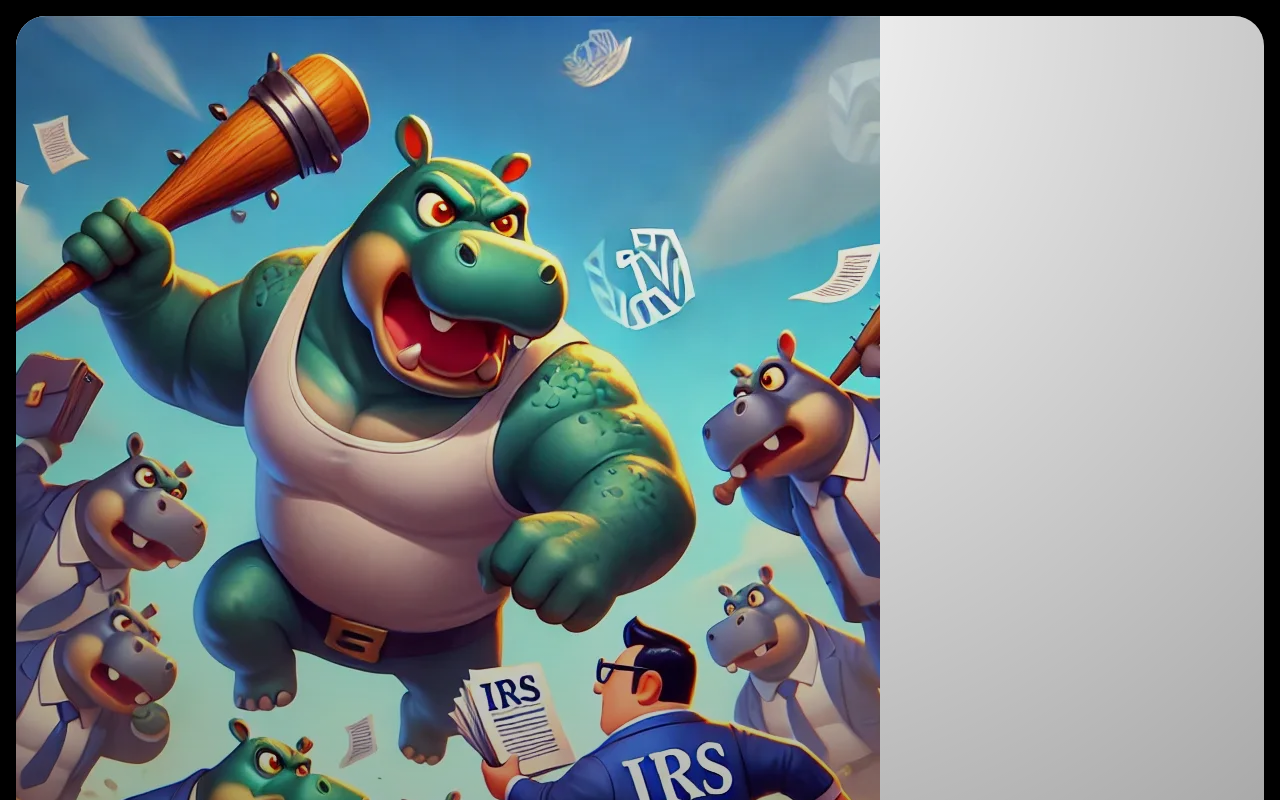
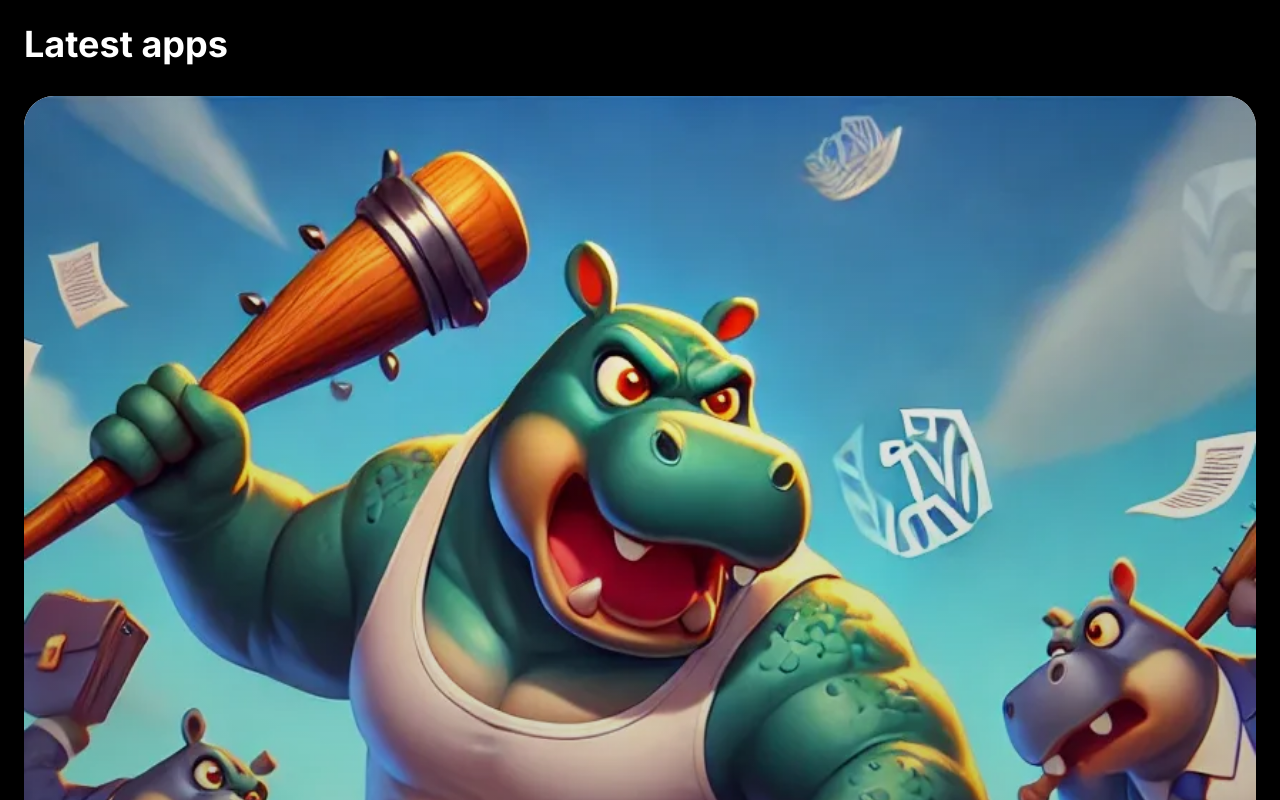
Before and after one commit to micheleoletti/framer-motion-app-store-modal, a Next.js app: page / in a window 1280 px wide. Shown: the top 800 px of the page. Built offline with nearby package versions, Linux system fonts and the light colour scheme.

Commit message:
refactor

```diff
--- a/app/page.tsx
+++ b/app/page.tsx
@@ -1,16 +1,16 @@
 import { ExpandableCard } from "@/components/ExpandableCard";
+import { ExpandableModalCard } from "@/components/ExpandableModalCard";
 
-export default function Home() {
-  return (
-    <div className="bg-black p-4 items-center gap-6 overflow-scroll text-white relative flex flex-col">
-      <ExpandableCard
-        title="Fiscal Fury"
-        description="When hippos get mad at paperwork."
-        imageUrl="/fiscal-fury.webp"
-        appIconUrl="/fiscal-fury-icon.webp"
-        appName="Fiscal Fury"
-        appDescription="IRS didn't see that coming."
-      >
+const cardData = [
+  {
+    title: "Fiscal Fury",
+    description: "When hippos get mad at paperwork.",
+    imageUrl: "/fiscal-fury.webp",
+    appIconUrl: "/fiscal-fury-icon.webp",
+    appName: "Fiscal Fury",
+    appDescription: "IRS didn't see that coming.",
+    content: (
+      <>
         <strong>Welcome to Fiscal Fury!</strong> <br />
         <p>
           Step into the chaotic world of Fiscal Fury, where hippos are on a
@@ -36,79 +36,108 @@ export default function Home() {
           <strong>Join the Frenzy!</strong> <br />
           Download Fiscal Fury and dive into the madness today.
         </p>
-      </ExpandableCard>
+      </>
+    ),
+  },
+  // {
+  //   title: "Dragonic",
+  //   description: "Fly the coolest dragons",
+  //   imageUrl: "/dragon-card-full.webp",
+  //   appIconUrl: "/app-icon.webp",
+  //   appName: "Dragonic",
+  //   appDescription: "Fairy tale game.",
+  //   content: (
+  //     <>
+  //       <strong>Embark on an Epic Adventure!</strong> <br />
+  //       <p>
+  //         Join the world of Dragonic, where mythical creatures soar the skies.
+  //       </p>
+  //       <br />
+  //       <p>
+  //         <strong>Game Features</strong> <br />-{" "}
+  //         <strong>Stunning Graphics:</strong> Experience breathtaking visuals as
+  //         you explore vast landscapes. <br />- <strong>Exciting Quests:</strong>{" "}
+  //         Complete challenging missions and uncover hidden secrets. <br />-{" "}
+  //         <strong>Customizable Dragons:</strong> Train and customize your
+  //         dragons to become the ultimate beast. <br />-{" "}
+  //         <strong>Multiplayer Mode:</strong> Team up with friends and take on
+  //         epic battles together. <br />
+  //       </p>
+  //       <br />
+  //       <p>
+  //         <strong>Storyline:</strong> <br />
+  //         In a land where dragons rule the skies, you are the chosen one to
+  //         bring peace to the realm. Battle fierce enemies, forge alliances, and
+  //         discover the ancient secrets of the dragon world.
+  //       </p>
+  //       <p>
+  //         <strong>Join the Adventure Now!</strong> <br />
+  //         Download Dragonic and become a legend in this magical world.
+  //       </p>
+  //     </>
+  //   ),
+  // },
+  // {
+  //   title: "Hey day",
+  //   description: "What a day",
+  //   imageUrl: "/hey-day.jpg",
+  //   appIconUrl: "/hey-day-icon.webp",
+  //   appName: "Hey day",
+  //   appDescription: "Just greeting farm animals.",
+  //   content: (
+  //     <>
+  //       <strong>Welcome to Hey Day!</strong> <br />
+  //       <p>
+  //         Step into the charming world of Hey Day, where farm life is at its
+  //         best.
+  //       </p>
+  //       <br />
+  //       <p>
+  //         <strong>Game Features</strong> <br />-{" "}
+  //         <strong>Beautiful Scenery:</strong> Enjoy picturesque landscapes and
+  //         vibrant colors. <br />- <strong>Fun Activities:</strong> Engage in
+  //         various farming tasks and interact with adorable animals. <br />-{" "}
+  //         <strong>Customizable Farm:</strong> Design and decorate your farm to
+  //         your liking. <br />- <strong>Social Interaction:</strong> Visit
+  //         friends&apos; farms and trade goods with them. <br />
+  //       </p>
+  //       <br />
+  //       <p>
+  //         <strong>Storyline:</strong> <br />
+  //         In Hey Day, you inherit a quaint farm and must restore it to its
+  //         former glory. Grow crops, raise animals, and build a thriving
+  //         community.
+  //       </p>
+  //       <p>
+  //         <strong>Start Your Farming Journey!</strong> <br />
+  //         Download Hey Day and experience the joy of farm life today.
+  //       </p>
+  //     </>
+  //   ),
+  // },
+];
 
-      <ExpandableCard
-        title="Dragonic"
-        description="Fly the coolest dragons"
-        imageUrl="/dragon-card-full.webp"
-        appIconUrl="/app-icon.webp"
-        appName="Dragonic"
-        appDescription="Fairy tale game."
-      >
-        <strong>Embark on an Epic Adventure!</strong> <br />
-        <p>
-          Join the world of Dragonic, where mythical creatures soar the skies.
-        </p>
-        <br />
-        <p>
-          <strong>Game Features</strong> <br />-{" "}
-          <strong>Stunning Graphics:</strong> Experience breathtaking visuals as
-          you explore vast landscapes. <br />- <strong>Exciting Quests:</strong>{" "}
-          Complete challenging missions and uncover hidden secrets. <br />-{" "}
-          <strong>Customizable Dragons:</strong> Train and customize your
-          dragons to become the ultimate beast. <br />-{" "}
-          <strong>Multiplayer Mode:</strong> Team up with friends and take on
-          epic battles together. <br />
-        </p>
-        <br />
-        <p>
-          <strong>Storyline:</strong> <br />
-          In a land where dragons rule the skies, you are the chosen one to
-          bring peace to the realm. Battle fierce enemies, forge alliances, and
-          discover the ancient secrets of the dragon world.
-        </p>
-        <p>
-          <strong>Join the Adventure Now!</strong> <br />
-          Download Dragonic and become a legend in this magical world.
-        </p>
-      </ExpandableCard>
-
-      <ExpandableCard
-        title="Hey day"
-        description="What a day"
-        imageUrl="/hey-day.jpg"
-        appIconUrl="/hey-day-icon.webp"
-        appName="Hey day"
-        appDescription="Just greeting farm animals."
-      >
-        <strong>Welcome to Hey Day!</strong> <br />
-        <p>
-          Step into the charming world of Hey Day, where farm life is at its
-          best.
-        </p>
-        <br />
-        <p>
-          <strong>Game Features</strong> <br />-{" "}
-          <strong>Beautiful Scenery:</strong> Enjoy picturesque landscapes and
-          vibrant colors. <br />- <strong>Fun Activities:</strong> Engage in
-          various farming tasks and interact with adorable animals. <br />-{" "}
-          <strong>Customizable Farm:</strong> Design and decorate your farm to
-          your liking. <br />- <strong>Social Interaction:</strong> Visit
-          friends&apos; farms and trade goods with them. <br />
-        </p>
-        <br />
-        <p>
-          <strong>Storyline:</strong> <br />
-          In Hey Day, you inherit a quaint farm and must restore it to its
-          former glory. Grow crops, raise animals, and build a thriving
-          community.
-        </p>
-        <p>
-          <strong>Start Your Farming Journey!</strong> <br />
-          Download Hey Day and experience the joy of farm life today.
-        </p>
-      </ExpandableCard>
-    </div>
+export default function Home() {
+  return (
+    <>
+      <div className="bg-black p-6 gap-8 h-screen relative flex flex-col">
+        <h1 className="text-white text-4xl font-bold">Latest apps</h1>
+        <div className="flex flex-col gap-8">
+          {cardData.map((card, index) => (
+            <ExpandableModalCard
+              key={index}
+              title={card.title}
+              description={card.description}
+              imageUrl={card.imageUrl}
+              appIconUrl={card.appIconUrl}
+              appName={card.appName}
+              appDescription={card.appDescription}
+            >
+              {card.content}
+            </ExpandableModalCard>
+          ))}
+        </div>
+      </div>
+    </>
   );
 }
--- /dev/null
+++ b/components/CardContent.tsx
@@ -0,0 +1,23 @@
+import { HTMLMotionProps, motion } from "framer-motion";
+
+interface CardContentProps extends HTMLMotionProps<"div"> {
+  children: React.ReactNode;
+  title: string;
+}
+
+export const CardContent = ({
+  children,
+  title,
+  ...props
+}: CardContentProps) => {
+  return (
+    <motion.div
+      layoutId={`card-content-${title}`}
+      layout={"position"}
+      className="text-black text-xl p-5 bg-white"
+      {...props}
+    >
+      {children}
+    </motion.div>
+  );
+};
--- /dev/null
+++ b/components/CardFooter.tsx
@@ -0,0 +1,73 @@
+import { HTMLMotionProps, motion } from "framer-motion";
+
+interface CardFooterProps extends HTMLMotionProps<"div"> {
+  title: string;
+  appIconUrl: string;
+  appName: string;
+  appDescription: string;
+}
+
+export const CardFooter = ({
+  title,
+  appIconUrl,
+  appName,
+  appDescription,
+  ...props
+}: CardFooterProps) => {
+  return (
+    <motion.div
+      layoutId={`card-footer-${title}`}
+      style={{
+        display: "flex",
+        alignItems: "center",
+        width: "100%",
+        backgroundColor: "rgba(0, 0, 0, 0.2)",
+        padding: "0.75rem 1.25rem",
+        gap: "1rem",
+      }}
+      {...props}
+    >
+      <motion.img
+        layoutId={`app-icon-${title}`}
+        src={appIconUrl}
+        alt={title}
+        width={42}
+        height={42}
+        initial={{ borderRadius: 12, overflow: "hidden" }}
+      />
+      <motion.div
+        layoutId={`app-info-${title}`}
+        style={{ display: "flex", flexDirection: "column", gap: "0" }}
+      >
+        <motion.span
+          layoutId={`app-name-${title}`}
+          style={{ fontWeight: "500" }}
+          layout="position"
+        >
+          {appName}
+        </motion.span>
+        <motion.span
+          layoutId={`app-description-${title}`}
+          initial={{ opacity: 0.6, fontSize: "0.875rem" }}
+          layout="position"
+        >
+          {appDescription}
+        </motion.span>
+      </motion.div>
+      <motion.button
+        layoutId={`get-button-${title}`}
+        initial={{
+          backgroundColor: "rgba(255, 255, 255, 0.2)",
+          borderRadius: "9999px",
+          padding: "0.5rem 1.25rem",
+          fontSize: "0.875rem",
+          fontWeight: "500",
+          marginLeft: "auto",
+        }}
+        layout="position"
+      >
+        Get
+      </motion.button>
+    </motion.div>
+  );
+};
--- /dev/null
+++ b/components/CardImage.tsx
@@ -0,0 +1,32 @@
+import { motion } from "framer-motion";
+import { title } from "process";
+
+interface CardImageProps {
+  imageUrl: string;
+  title: string;
+}
+
+export const CardImage = ({ imageUrl, title }: CardImageProps) => {
+  return (
+    <>
+      <motion.img
+        className="w-full h-full absolute top-0 left-0 overflow-hidden"
+        style={{ borderRadius: 0, aspectRatio: 9 / 11 }}
+        layoutId={`image-${title}`}
+        src={imageUrl}
+      />
+
+      <motion.div
+        style={{
+          position: "absolute",
+          top: 0,
+          left: 0,
+          right: 0,
+          bottom: 0,
+          background:
+            "radial-gradient(circle at center top, transparent, rgba(0, 0, 0, 0.4))",
+        }}
+      ></motion.div>
+    </>
+  );
+};
--- /dev/null
+++ b/components/CardTitle.tsx
@@ -0,0 +1,24 @@
+import { HTMLMotionProps, motion } from "framer-motion";
+
+interface CardTitleProps extends HTMLMotionProps<"div"> {
+  title: string;
+  subtitle: string;
+}
+
+export const CardTitle = ({
+  title,
+  subtitle,
+  className,
+  ...props
+}: CardTitleProps) => {
+  return (
+    <motion.div
+      className={`${className} p-6`}
+      {...props}
+      layoutId={`card-title-${title}`}
+    >
+      <motion.h1 className="text-4xl font-bold">{title}</motion.h1>
+      <motion.p className="text-sm text-white/60">{subtitle}</motion.p>
+    </motion.div>
+  );
+};
--- /dev/null
+++ b/components/ExpandableModalCard.tsx
@@ -0,0 +1,154 @@
+"use client";
+
+import {
+  AnimatePresence,
+  motion,
+  MotionProps,
+  MotionStyle,
+} from "framer-motion";
+import { PropsWithChildren, useState } from "react";
+import { CardFooter } from "./CardFooter";
+import { CardTitle } from "./CardTitle";
+import { CardImage } from "./CardImage";
+import { CardContent } from "./CardContent";
+
+export interface ExpandableModalCard extends PropsWithChildren {
+  title: string;
+  description: string;
+  imageUrl: string;
+
+  appIconUrl: string;
+  appName: string;
+  appDescription: string;
+  // appLink: string;
+}
+
+const springTransition: MotionProps["transition"] = {
+  type: "spring",
+  damping: 20,
+  stiffness: 150,
+};
+
+const closedCardStyle: MotionStyle = {
+  position: "relative",
+  width: "100%",
+  borderRadius: 30,
+  overflow: "hidden",
+  backgroundColor: "lightgray",
+};
+
+const openCardStyle: MotionStyle = {
+  position: "fixed",
+  top: 0,
+  left: 0,
+  width: "100%",
+  height: "100%",
+  borderRadius: 0,
+  overflow: "scroll",
+  backgroundColor: "lightgray",
+};
+
+const imageContainerStyle: MotionStyle = {
+  position: "relative",
+  top: 0,
+  left: 0,
+  width: "100%",
+  aspectRatio: 9 / 11,
+  display: "flex",
+  flexDirection: "column",
+  justifyContent: "flex-end",
+  color: "white",
+  overflow: "hidden",
+};
+
+export const ExpandableModalCard = ({
+  title,
+  description,
+  imageUrl,
+  appIconUrl,
+  appName,
+  appDescription,
+  children,
+}: ExpandableModalCard) => {
+  const [isOpen, setIsOpen] = useState(false);
+
+  return (
+    <>
+      <motion.div
+        className="font-sans"
+        style={closedCardStyle}
+        layoutId={`card-${title}`}
+        onClick={() => setIsOpen(true)}
+        transition={springTransition}
+        layout
+      >
+        <motion.div
+          layoutId={`image-card-${title}`}
+          style={{ ...imageContainerStyle, borderRadius: 30 }}
+        >
+          <CardImage imageUrl={imageUrl} title={title} />
+
+          <CardTitle
+            layout="position"
+            className="z-10"
+            title={title}
+            subtitle={description}
+          />
+
+          <CardFooter
+            className="z-20"
+            title={title}
+            appIconUrl={appIconUrl}
+            appName={appName}
+            appDescription={appDescription}
+          />
+        </motion.div>
+
+        <CardContent
+          style={{ opacity: 0, height: "0px", padding: 0 }}
+          title={title}
+        >
+          {children}
+        </CardContent>
+      </motion.div>
+
+      <AnimatePresence>
+        {isOpen && (
+          <motion.div
+            layout
+            style={openCardStyle}
+            layoutId={`card-${title}`}
+            onClick={() => setIsOpen(false)}
+            transition={springTransition}
+          >
+            <motion.div
+              layoutId={`image-card-${title}`}
+              style={{ ...imageContainerStyle, borderRadius: 0 }}
+            >
+              <CardImage imageUrl={imageUrl} title={title} />
+
+              <CardTitle
+                layout="position"
+                className="z-10"
+                title={title}
+                subtitle={description}
+              />
+
+              <CardFooter
+                className="z-20"
+                title={title}
+                appIconUrl={appIconUrl}
+                appName={appName}
+                appDescription={appDescription}
+              />
+            </motion.div>
+
+            <CardContent style={{ opacity: 1, height: "auto" }} title={title}>
+              {children}
+            </CardContent>
+          </motion.div>
+        )}
+      </AnimatePresence>
+    </>
+  );
+};
```
